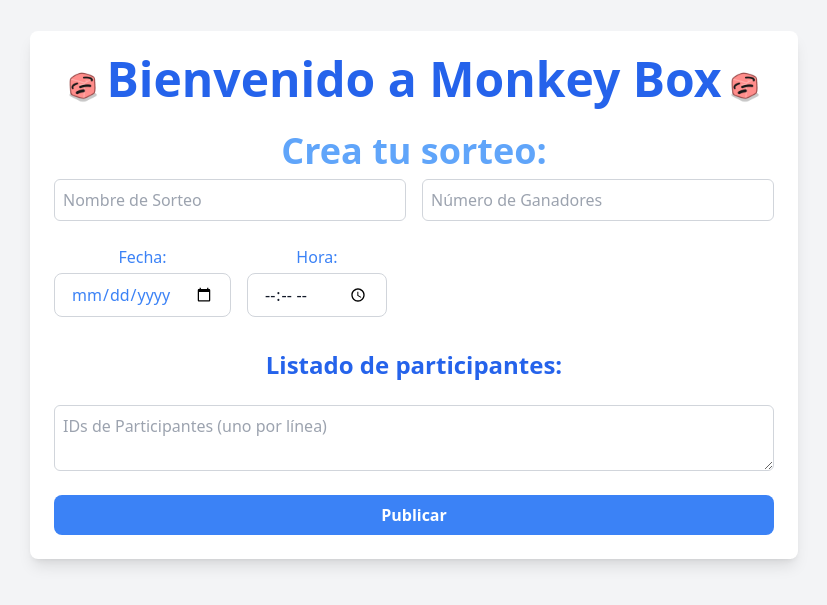
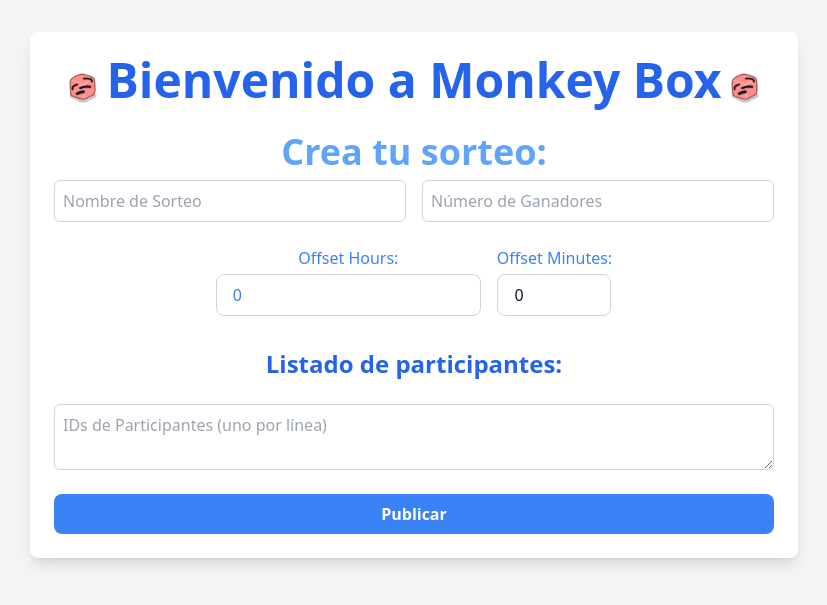
Before and after one commit to dariasc/random-monkeys, a SvelteKit app: page / in a window 1280 px wide. Shown: the part 105-710 px from the top of the page, without its empty margins (226-1053 px from the left). Built offline with nearby package versions, Linux system fonts and the light colour scheme.

Commit message:
fix: time offset

```diff
--- a/src/routes/+page.server.ts
+++ b/src/routes/+page.server.ts
@@ -12,29 +12,45 @@
     create: async ({ request }) => {
         const formData = await request.formData();
         console.log(formData);
-        const name:any = formData.get("nombre");
-        const winners:any = formData.get("numGanadores");
+        const name: any = formData.get("nombre");
+        const winners: any = formData.get("numGanadores");
         const ids = formData.get("ids").split("\r\n");
         const parsedIds = ids.filter((id) => id.trim() !== "");
         const idsSet = new Set(parsedIds);
         console.log(idsSet);
 
 
-        const date = formData.get("date"); // 2021-12-31
-        const time = formData.get("time"); // 23:59
+        // Fetch the offset values from the form data
+        const offsetHours = parseInt(formData.get("offsetHours"), 10); // e.g., "2" for 2 hours
+        const offsetMinutes = parseInt(formData.get("offsetMinutes"), 10); // e.g., "30" for 30 minutes
+        const timezoneOffset = parseInt(formData.get("timezoneOffset"), 10); // e.g., "-120" for UTC+2
 
-        const unixTimestamp = Date.parse(`${date}T${time}:00Z`);
-        const publishAt = Math.floor(unixTimestamp / 60000) * 60;
+        console.log({ offsetHours, offsetMinutes, timezoneOffset });
 
-        console.log(publishAt);
+        // Calculate the total offset in milliseconds
+        const totalOffsetMillis = (offsetHours * 60 + offsetMinutes) * 60 * 1000;
 
-        const currentTime = Math.floor(Date.now() / 60000) * 60;
+        // Get the current time in Unix timestamp (milliseconds)
+        const currentTimeMillis = Date.now();
 
+        // Adjust the publish time by adding the total offset
+        const publishTimeMillis = currentTimeMillis + totalOffsetMillis;
+
+        // Convert to seconds and round down to the nearest minute
+        const publishAt = Math.floor(publishTimeMillis / 1000);
+
+        console.log({ publishAt });
+
+        const currentTime = Math.floor(currentTimeMillis / 1000);
+
+        console.log({ currentTime });
+
+        // Validate the publish time
         if (publishAt <= currentTime) {
             return {
                 success: false,
                 error: "Invalid date and time",
-            }
+            };
         }
 
         const mbox = MonkeyBox.create(
--- a/src/routes/+page.svelte
+++ b/src/routes/+page.svelte
@@ -3,6 +3,9 @@
 
 	let selectedDate = '';
 	let selectedTime = '';
+
+	let selectedOffsetHours = 0; // Initialize offset hours
+	let selectedOffsetMinutes = 0; // Initialize offset minutes
 
 	function autoResize(event) {
 		const textarea = event.target;
@@ -45,31 +48,32 @@
 			/>
 		</div>
 
-		<div class="flex justify-between gap-4">
-			<div class="flex gap-4">
+		<div class="flex justify-center gap-4">
 			<div>
-					<label for="date-input" class="block text-blue-500 mb-1">Fecha:</label>
+				<label for="offset-hours" class="block text-blue-500 mb-1">Offset Hours:</label>
 				<input
-						id="date-input"
-						name="date"
-						type="date"
-						bind:value={selectedDate}
+					id="offset-hours"
+					name="offsetHours"
+					type="number"
+					bind:value={selectedOffsetHours}
 					class="border border-gray-300 rounded-lg py-2 px-4 text-blue-500 focus:outline-none focus:ring-2 focus:ring-blue-500 bg-white"
+					min="0"
 					required
 				/>
 			</div>
 
 			<div>
-					<label for="time-input" class="block text-blue-500 mb-1">Hora:</label>
+				<label for="offset-minutes" class="block text-blue-500 mb-1">Offset Minutes:</label>
 				<input
-						id="time-input"
-						name="time"
-						type="time"
-						bind:value={selectedTime}
+					id="offset-minutes"
+					name="offsetMinutes"
+					type="number"
+					bind:value={selectedOffsetMinutes}
 					class="border border-gray-300 rounded-lg py-2 px-4 text-gray-900 focus:outline-none focus:ring-2 focus:ring-blue-500"
+					min="0"
+					max="59"
 					required
 				/>
-				</div>
 			</div>
 		</div>
 
```
Lines whose indentation alone changed are shown as unchanged.
